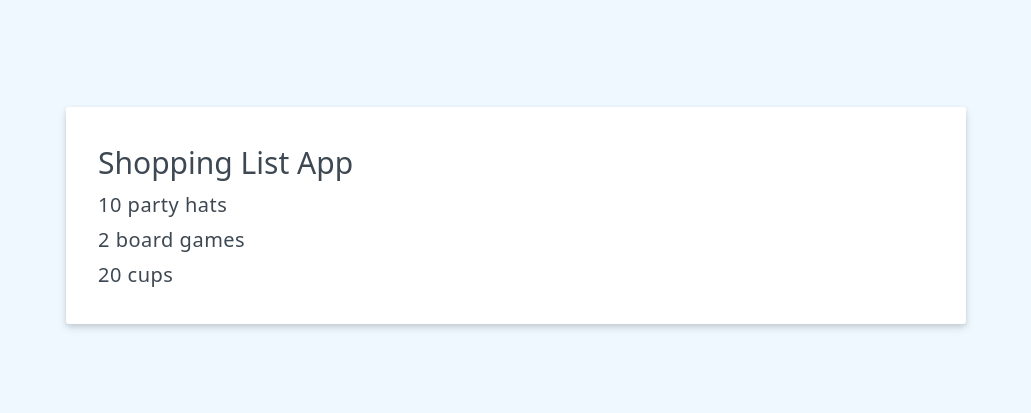
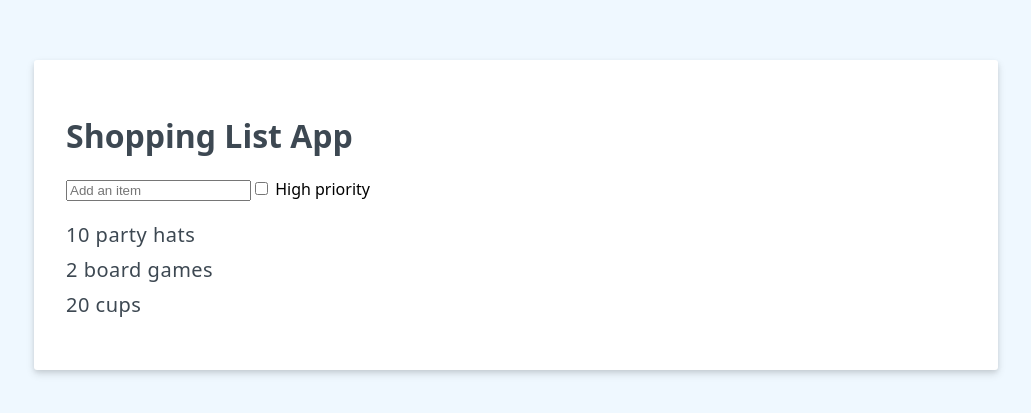
Before and after one commit to KarbovskyiV/vue-roadmap, a Vue app: page / in a window 1280 px wide. Shown: the part 185-598 px from the top of the page, without its empty margins (124-1155 px from the left). Built offline with nearby package versions, Linux system fonts and the light colour scheme; the HTML template or start-up script is replaced by a standard one.

Commit message:
use v-model

```diff
--- a/src/App.vue
+++ b/src/App.vue
@@ -1,5 +1,10 @@
 <template>
   <h1>{{ header }}</h1>
+  <input v-model.trim="newItem" type="text" placeholder="Add an item">
+  <label>
+    <input type="checkbox" v-model="newInputHighPriority">
+    High priority
+  </label>
   <ul>
     <li v-for="{ id, label } in items" :key="id"> {{ label }}</li>
   </ul>
@@ -14,4 +19,6 @@
   2: { id: 2, label: '2 board games' },
   3: { id: 3, label: '20 cups' },
 });
+const newItem = ref("");
+const newInputHighPriority = ref(false);
 </script>
--- a/src/assets/main.css
+++ b/src/assets/main.css
@@ -1,5 +1,3 @@
-@import './base.css';
-
 body {
   background: #eff8ff;
   height: 100vh;
```
